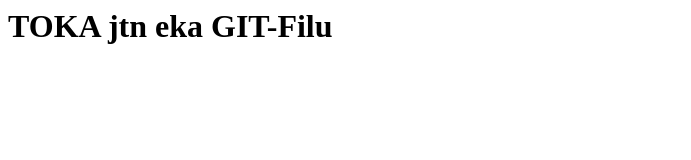
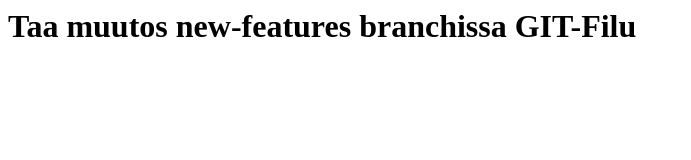
Before and after one commit to r00pE/gtest1601, a plain HTML site: page index.html in a window 1280 px wide. Shown: the whole page, without its empty margins (0-691 px from the left). Drawn offline with Linux system fonts and the light colour scheme.

Commit message:
A new feature is implemented.

```diff
--- a/index.html
+++ b/index.html
@@ -1 +1 @@
-<h1>TOKA jtn eka GIT-Filu </h1>
+<h1>Taa muutos new-features branchissa GIT-Filu </h1>
```
